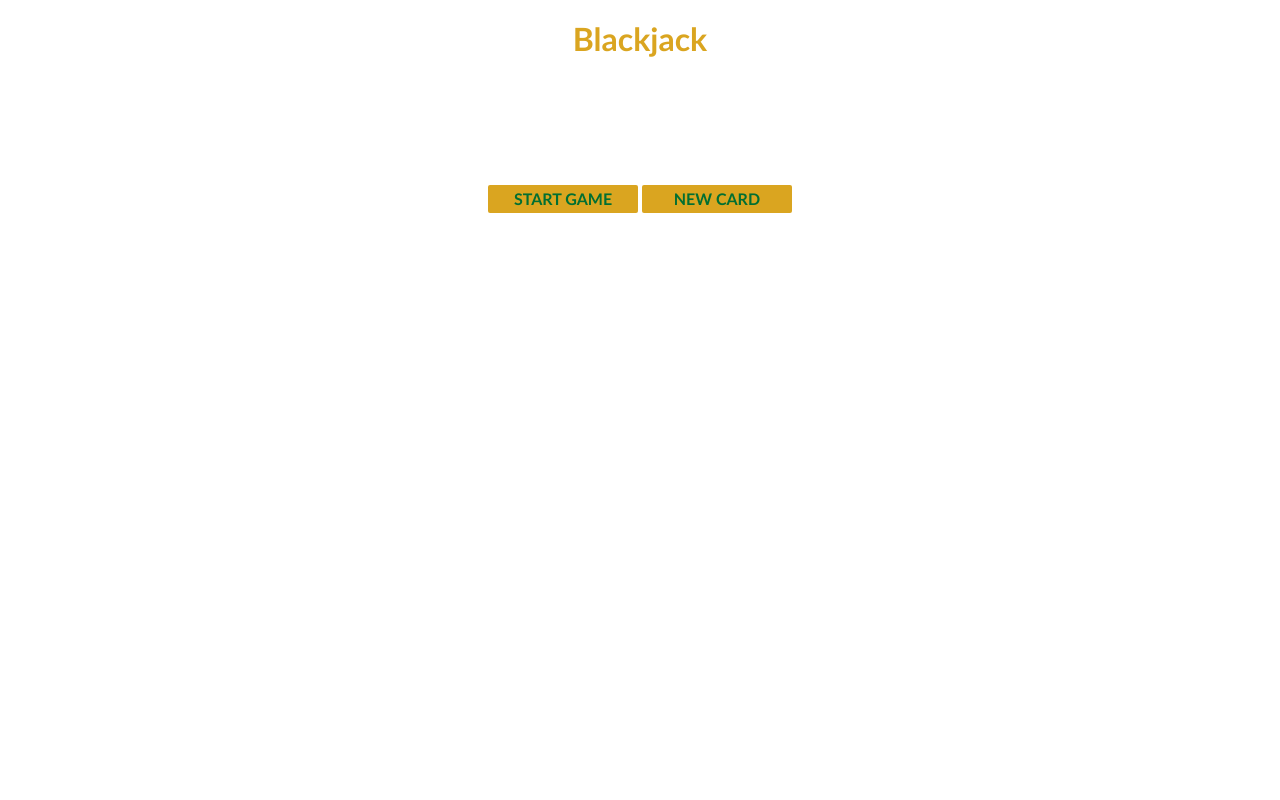
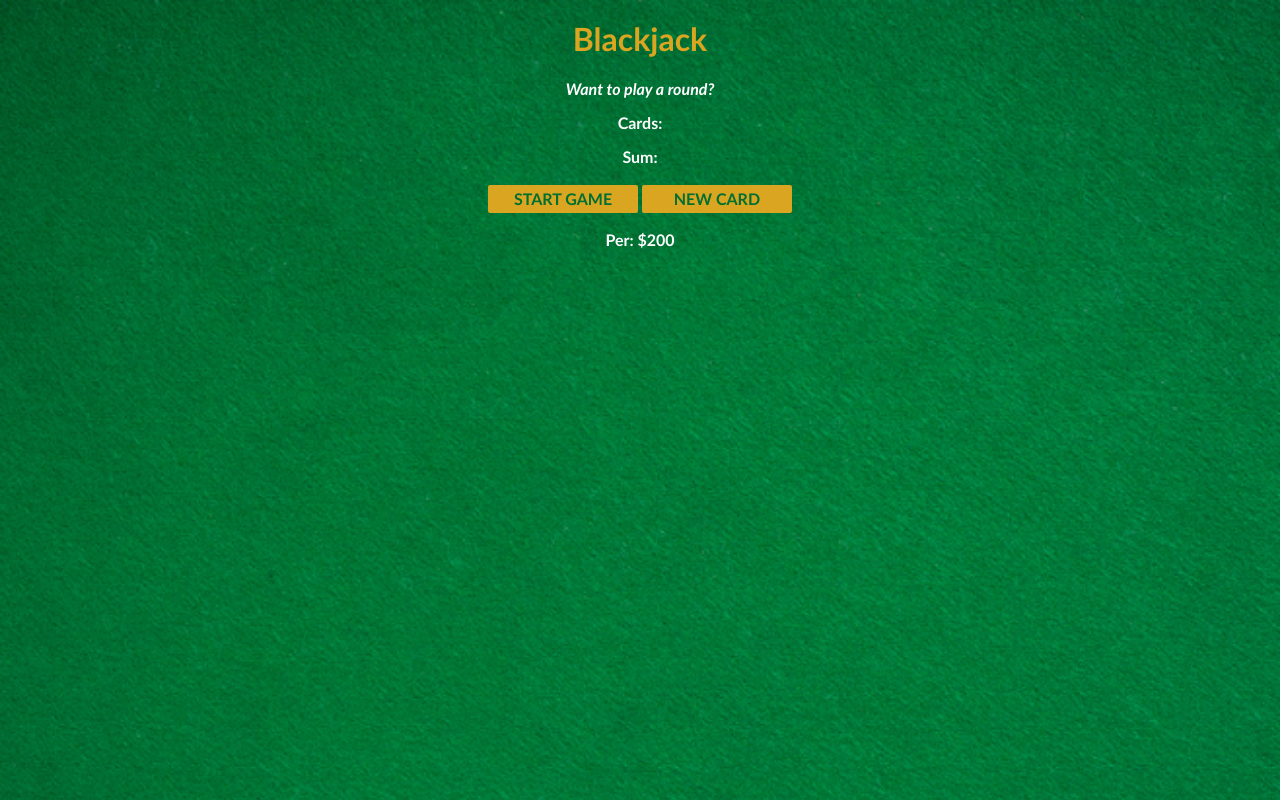
Before and after one commit to vulrikkeholm/blackjack, a website built with Vite: page index.html in a window 1280 px wide. Built offline with nearby package versions, Linux system fonts and the light colour scheme; files whose address does not match are found by name.

Commit message:
Update image path

```diff
--- a/index.css
+++ b/index.css
@@ -1,6 +1,6 @@
 body {
     font-family: 'Trebuchet MS', 'Lucida Sans Unicode', 'Lucida Grande', Arial, sans-serif;
-    background-image: url("images/table.png");
+    background-image: url("table.png");
     background-size: cover;
     font-weight: bold;
     color: white;
```
